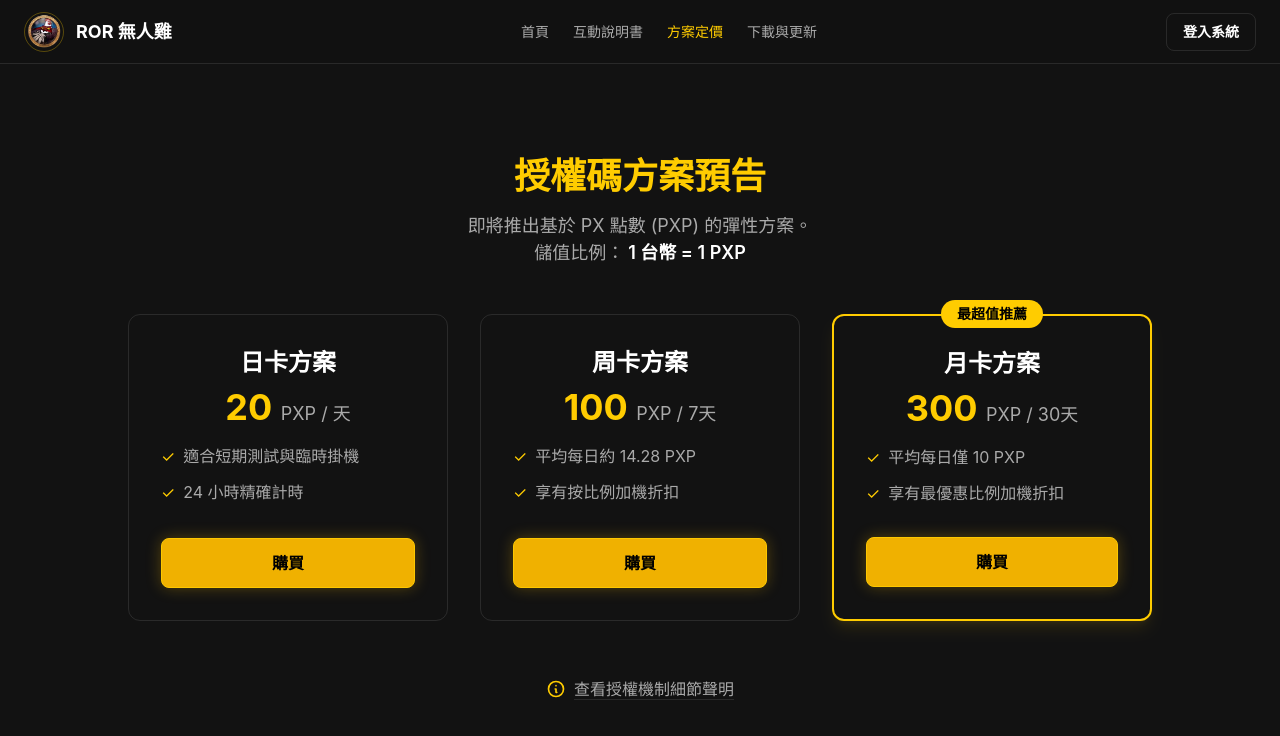
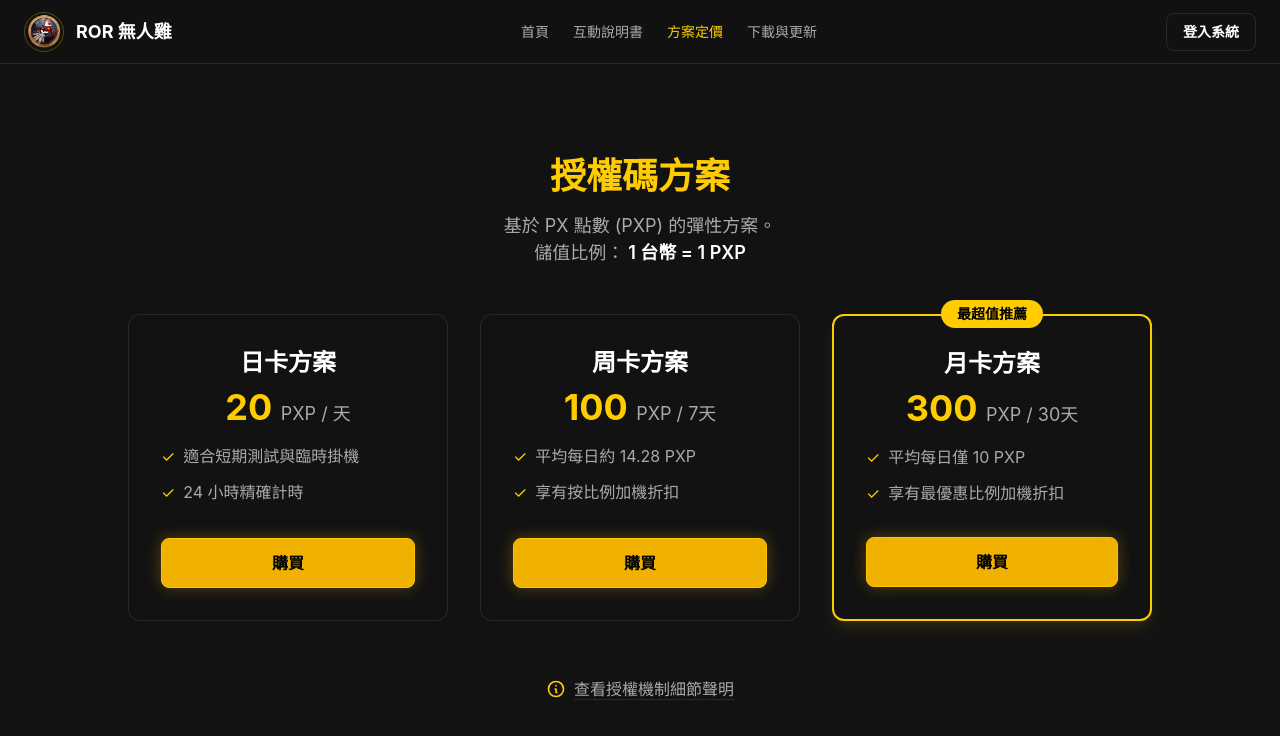
Before and after one commit to w8s3suimin/ROR_PX, a Vue app: page /pricing in a window 1280 px wide. Shown: the top 736 px of the page. Built offline with nearby package versions, Linux system fonts and the light colour scheme.

Commit message:
更新方案定價頁面文案：移除預告與即將推出字眼

```diff
--- a/src/views/Pricing.vue
+++ b/src/views/Pricing.vue
@@ -3,10 +3,10 @@
     <!-- Header -->
     <div class="text-center mb-4 md:mb-12">
       <h1 class="text-xl md:text-4xl font-bold text-ror-accent mb-2 md:mb-4">
-        授權碼方案預告
+        授權碼方案
       </h1>
       <p class="text-ror-muted text-sm md:text-lg max-w-2xl mx-auto leading-normal">
-        即將推出基於 PX 點數 (PXP) 的彈性方案。<br/>
+        基於 PX 點數 (PXP) 的彈性方案。<br/>
         儲值比例：<span class="text-white font-semibold whitespace-nowrap ml-1">1 台幣 = 1 PXP</span>
       </p>
     </div>
```
